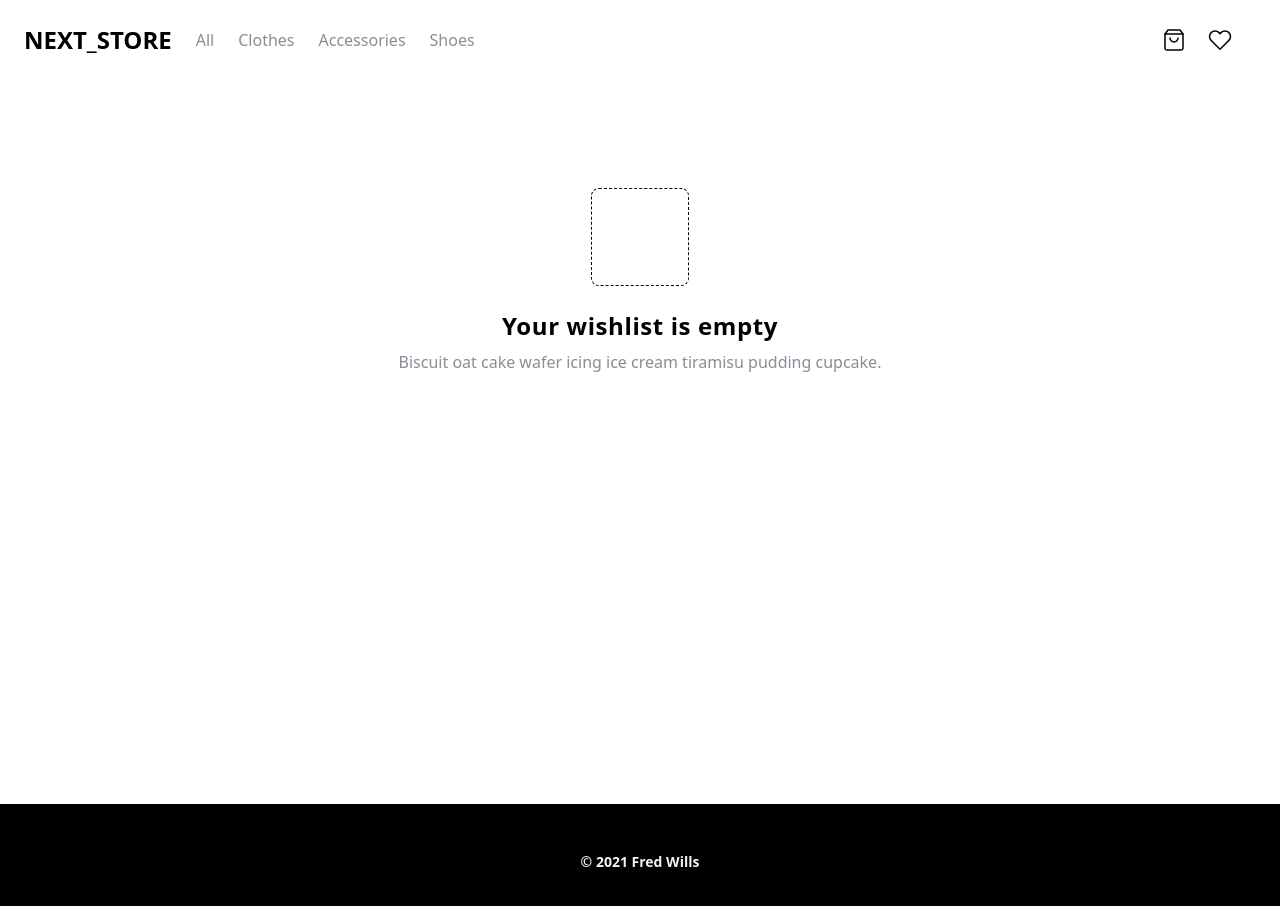
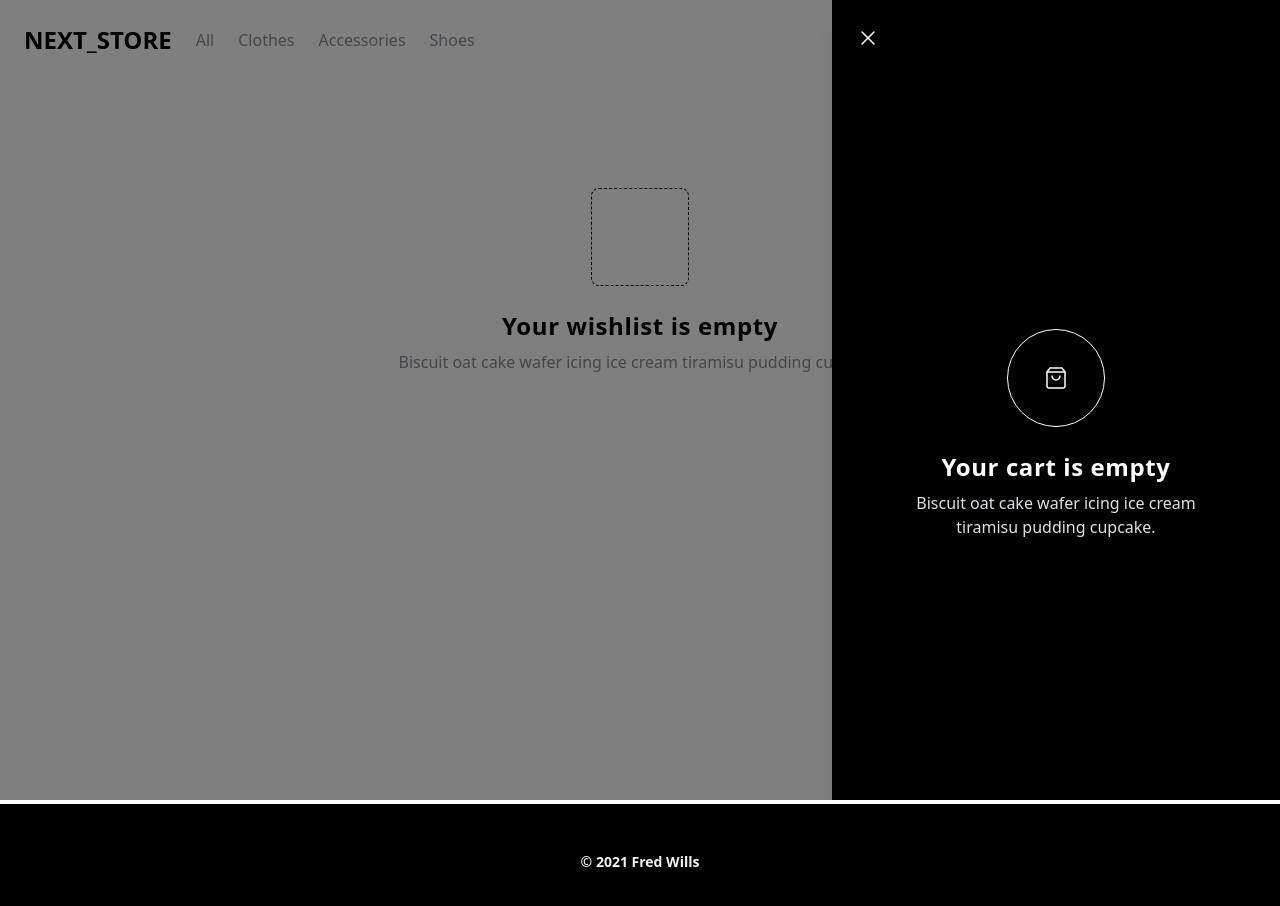
Before and after one commit to fredwills9224/ecommerce-next, a Next.js app: page /wishlist in a window 1280 px wide. Shown: the top 906 px of the page. Built offline with nearby package versions, Linux system fonts and the light colour scheme.

Commit message:
ui provider interfaces

```diff
--- a/components/common/Layout/Layout.tsx
+++ b/components/common/Layout/Layout.tsx
@@ -7,11 +7,14 @@ import { useUI } from '@components/ui/Context';
 
 const Layout: FC  = ({ children })=> {
 
-    const ui = useUI();
+    const { isSidebarOpen, closeSidebar } = useUI();
     return(
         <div className={s.root}>
             <Navbar/>
-            <Sidebar isOpen={ui.isSidebarOpen}>
+            <Sidebar
+                onClose={closeSidebar}
+                isOpen={isSidebarOpen}
+            >
                 <CartSidebar/>
             </Sidebar>
             <main className ='fit'>
--- a/components/common/Usernav/Usernav.tsx
+++ b/components/common/Usernav/Usernav.tsx
@@ -6,13 +6,13 @@ import { useUI } from "@components/ui/Context";
 
 const Usernav: FC = ()=>{
 
-    const ui = useUI();
+    const { openSidebar } = useUI();
     return(
         <nav>
             <ul className={s.list}>
 
                 <li className={s.item}>
-                    <Cart onClick={ui.setSidebarOpen}/>
+                    <Cart onClick={openSidebar}/>
                 </li>
                 <li className={s.item}>
                     <Link href='/wishlist'>
--- a/components/ui/Context.tsx
+++ b/components/ui/Context.tsx
@@ -1,15 +1,34 @@
 import { createContext, FC, useContext, useState } from "react";
 
-const UIContext = createContext<{[key: string]: any}>({
-    uiState: 'defaultState'
+export interface StateModifiers{
+    openSidebar: ()=> void,
+    closeSidebar: ()=> void
+};
+export interface StateValues{
+    isSidebarOpen: boolean
+}
+
+const stateModifiers = {
+    openSidebar: ()=>{},
+    closeSidebar: ()=>{}
+}
+const initialState = { isSidebarOpen: false };
+type State = StateValues & StateModifiers;
+const UIContext = createContext<State>({
+    ...stateModifiers, ...initialState
 });
 
 export const UIProvider: FC = ({children})=>{
 
-    const [isSidebarOpen, setSidebarOpen] = useState(false);
-    const uiState = {isSidebarOpen, setSidebarOpen};
+    const openSidebar = ()=> alert('Opening Sidebar');
+    const closeSidebar = ()=> alert('Closing Sidebar');
+    const value = {
+        openSidebar,
+        closeSidebar,
+        isSidebarOpen: true
+    };
     return(
-        <UIContext.Provider value={uiState}>
+        <UIContext.Provider value={value}>
             {children}
         </UIContext.Provider>
     );
--- a/components/ui/Sidebar/Sidebar.tsx
+++ b/components/ui/Sidebar/Sidebar.tsx
@@ -2,10 +2,11 @@ import { FC } from 'react';
 
 interface Props{
     children: any,
-    isOpen: boolean
+    isOpen: boolean,
+    onClose: ()=> void
 }
 
-const Sidebar: FC<Props> = ({ children, isOpen })=>{
+const Sidebar: FC<Props> = ({ children, isOpen, onClose })=>{
 
     return(
         <>
@@ -14,7 +15,7 @@ const Sidebar: FC<Props> = ({ children, isOpen })=>{
                 <div className='fixed inset-0 overflow-hidden h-full z-50'>
                     <div className='absolute inset-0 overflow-hidden'>
                         <div
-                            onClick={()=>{}}
+                            onClick={onClose}
                             className='absolute inset-0 bg-black bg-opacity-50 transition-opacity'
                         >
 
```
